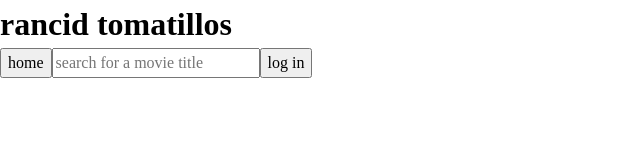
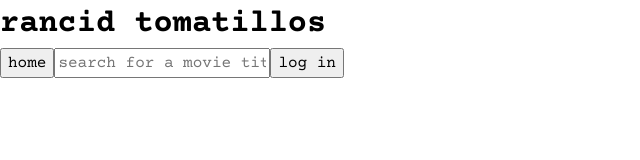
Before and after one commit to jskomal/rancid-tomatillos, a React app: page / in a window 1280 px wide. Shown: the whole page, without its empty margins (0-640 px from the left). Built offline with nearby package versions, Linux system fonts and the light colour scheme.

Commit message:
Add font

```diff
--- a/src/index.css
+++ b/src/index.css
@@ -1,3 +1,4 @@
+@import url('https://fonts.googleapis.com/css2?family=Courier+Prime:ital,wght@0,400;0,700;1,400;1,700&display=swap');
 /*
   Josh's Custom CSS Reset
   https://www.joshwcomeau.com/css/custom-css-reset/
@@ -17,6 +18,7 @@ body {
 body {
   line-height: 1.5;
   -webkit-font-smoothing: antialiased;
+  font-family: 'Courier Prime', monospace;
 }
 img,
 picture,
```
